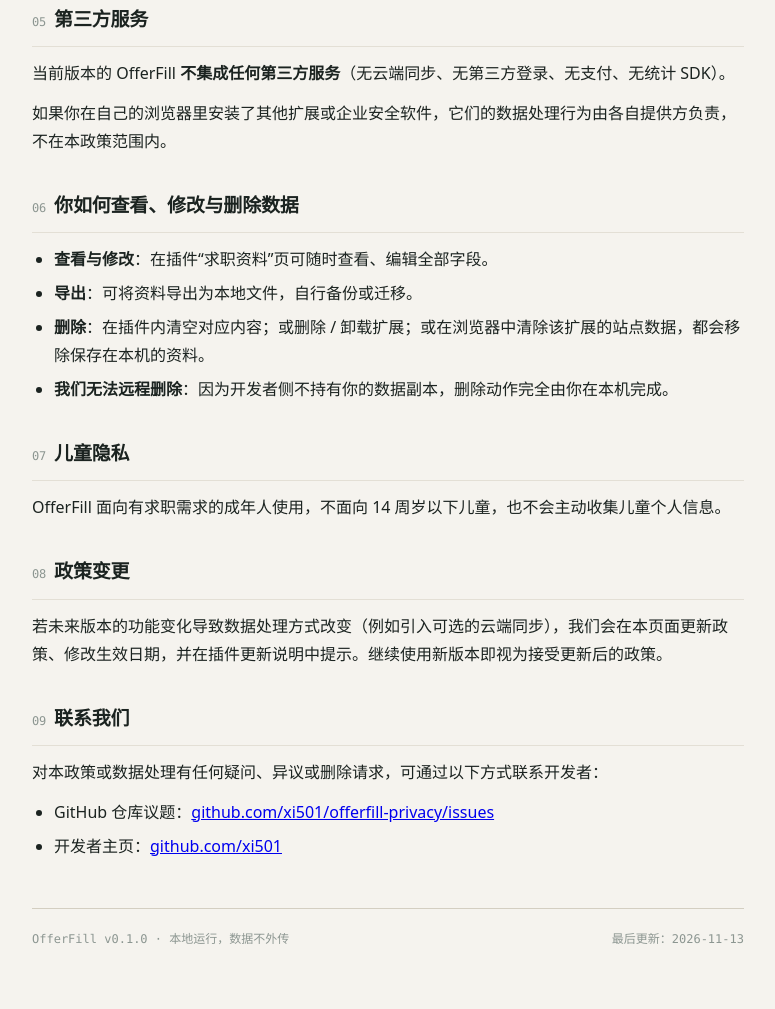
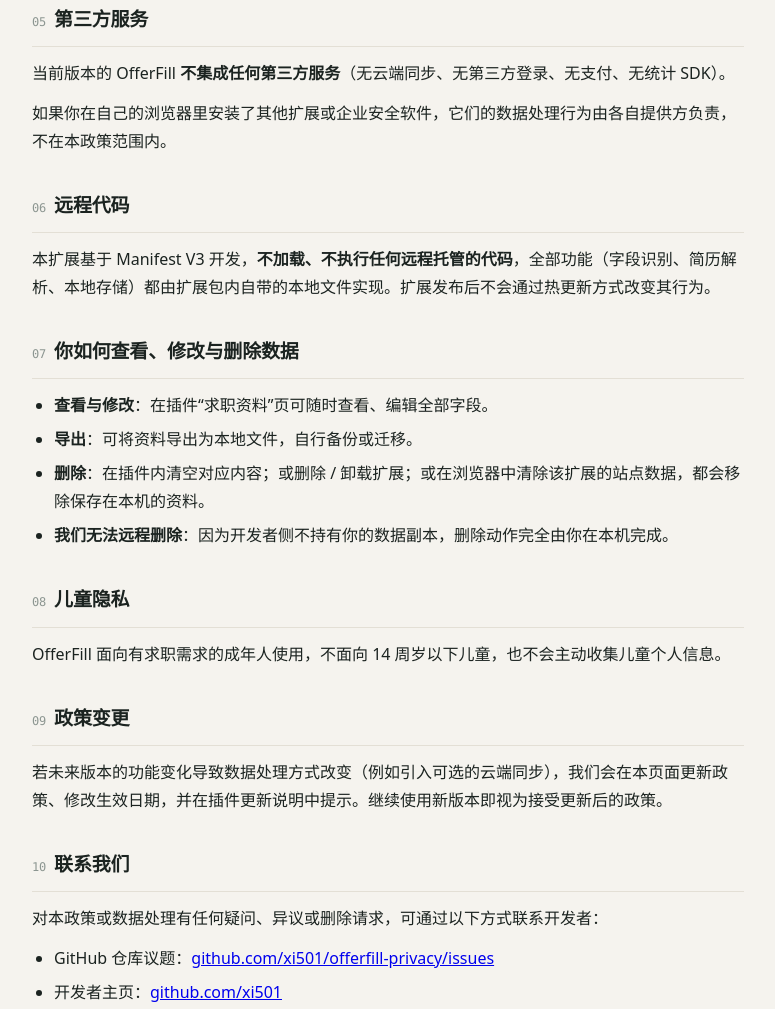
Before and after one commit to xi501/offerfill-privacy, a plain HTML site: page index.html in a window 1280 px wide. Shown: the part 2042-3051 px from the top of the page, without its empty margins (252-1027 px from the left). Drawn offline with Linux system fonts and the light colour scheme.

Commit message:
Add remote-code section and renumber sections

```diff
--- a/index.html
+++ b/index.html
@@ -163,7 +163,12 @@
   </section>
 
   <section>
-    <h2><span class="num">06</span>你如何查看、修改与删除数据</h2>
+    <h2><span class="num">06</span>远程代码</h2>
+    <p>本扩展基于 Manifest V3 开发，<strong>不加载、不执行任何远程托管的代码</strong>，全部功能（字段识别、简历解析、本地存储）都由扩展包内自带的本地文件实现。扩展发布后不会通过热更新方式改变其行为。</p>
+  </section>
+
+  <section>
+    <h2><span class="num">07</span>你如何查看、修改与删除数据</h2>
     <ul>
       <li><strong>查看与修改</strong>：在插件“求职资料”页可随时查看、编辑全部字段。</li>
       <li><strong>导出</strong>：可将资料导出为本地文件，自行备份或迁移。</li>
@@ -173,17 +178,17 @@
   </section>
 
   <section>
-    <h2><span class="num">07</span>儿童隐私</h2>
+    <h2><span class="num">08</span>儿童隐私</h2>
     <p>OfferFill 面向有求职需求的成年人使用，不面向 14 周岁以下儿童，也不会主动收集儿童个人信息。</p>
   </section>
 
   <section>
-    <h2><span class="num">08</span>政策变更</h2>
+    <h2><span class="num">09</span>政策变更</h2>
     <p>若未来版本的功能变化导致数据处理方式改变（例如引入可选的云端同步），我们会在本页面更新政策、修改生效日期，并在插件更新说明中提示。继续使用新版本即视为接受更新后的政策。</p>
   </section>
 
   <section>
-    <h2><span class="num">09</span>联系我们</h2>
+    <h2><span class="num">10</span>联系我们</h2>
     <p>对本政策或数据处理有任何疑问、异议或删除请求，可通过以下方式联系开发者：</p>
     <ul>
       <li>GitHub 仓库议题：<a href="https://github.com/xi501/offerfill-privacy/issues">github.com/xi501/offerfill-privacy/issues</a></li>
```
